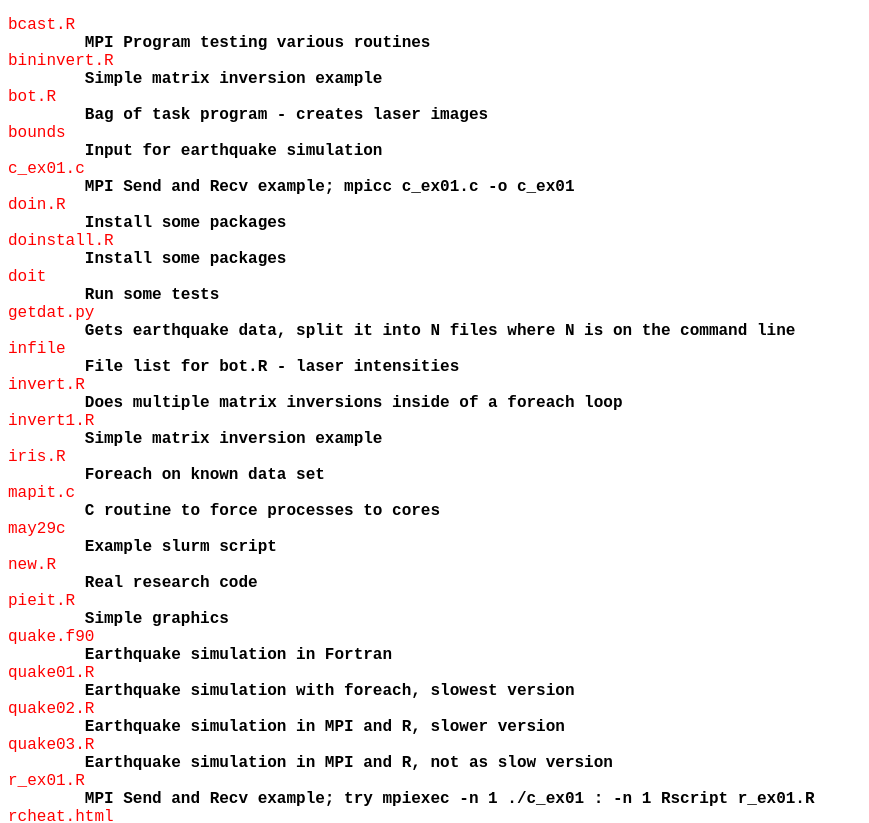
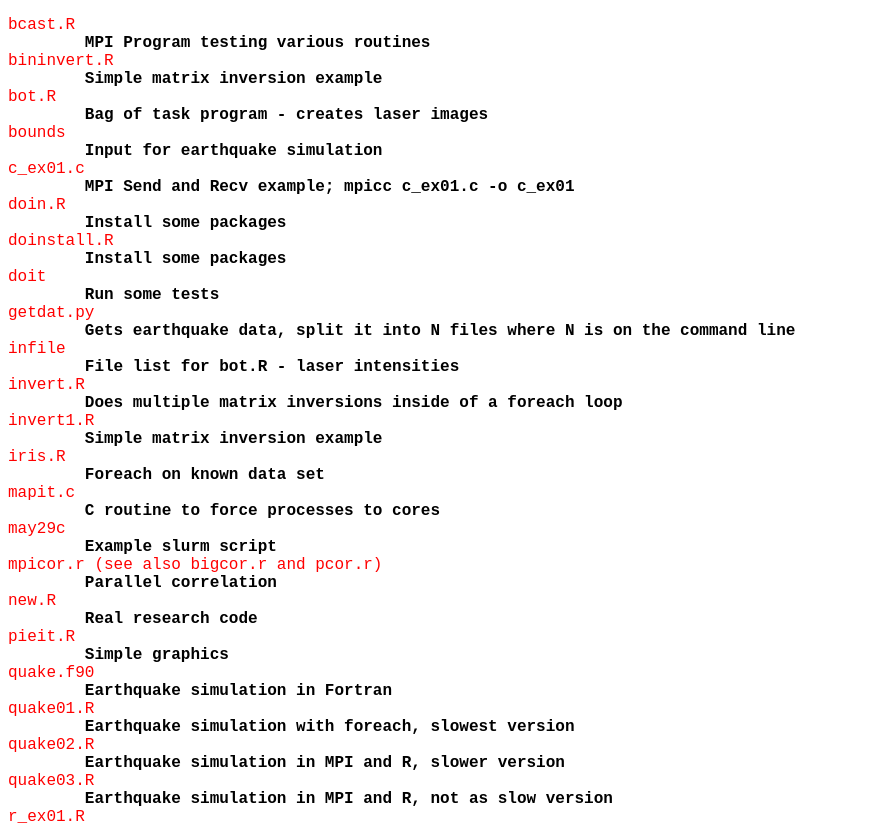
Before and after one commit to timkphd/examples, a plain HTML site: page r/readme.html in a window 1280 px wide. Shown: the top 823 px of the page, without its empty margins (0-869 px from the left). Drawn offline with Linux system fonts and the light colour scheme.

Commit message:
update readme

```diff
--- a/r/readme.html
+++ b/r/readme.html
@@ -40,6 +40,8 @@ mapit.c
 	<b>C routine to force processes to cores</b>
 may29c
 	<b>Example slurm script</b>
+mpicor.r (see also bigcor.r and pcor.r)
+	<b>Parallel correlation</b>
 new.R
 	<b>Real research code</b>
 pieit.R
```
